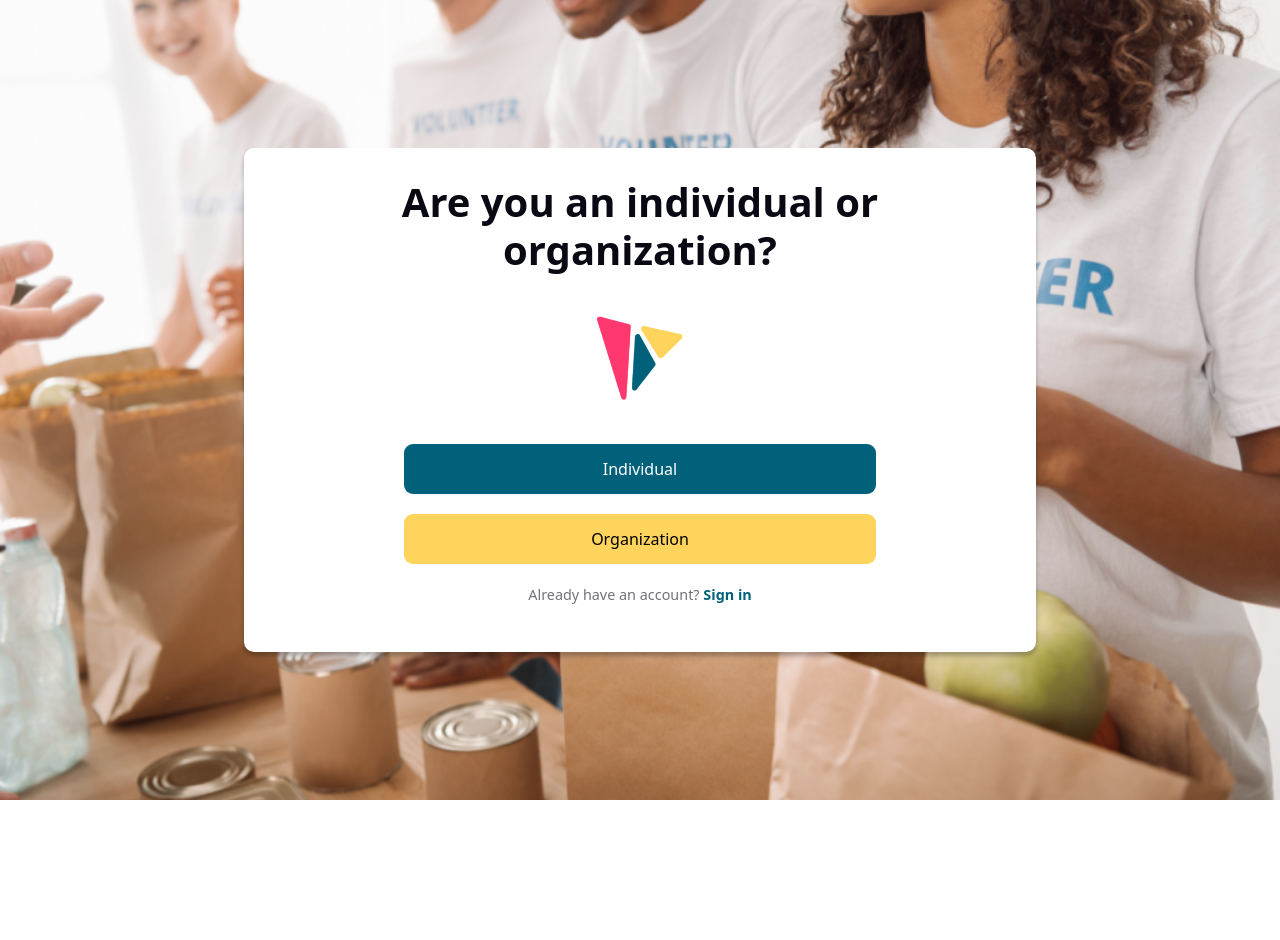
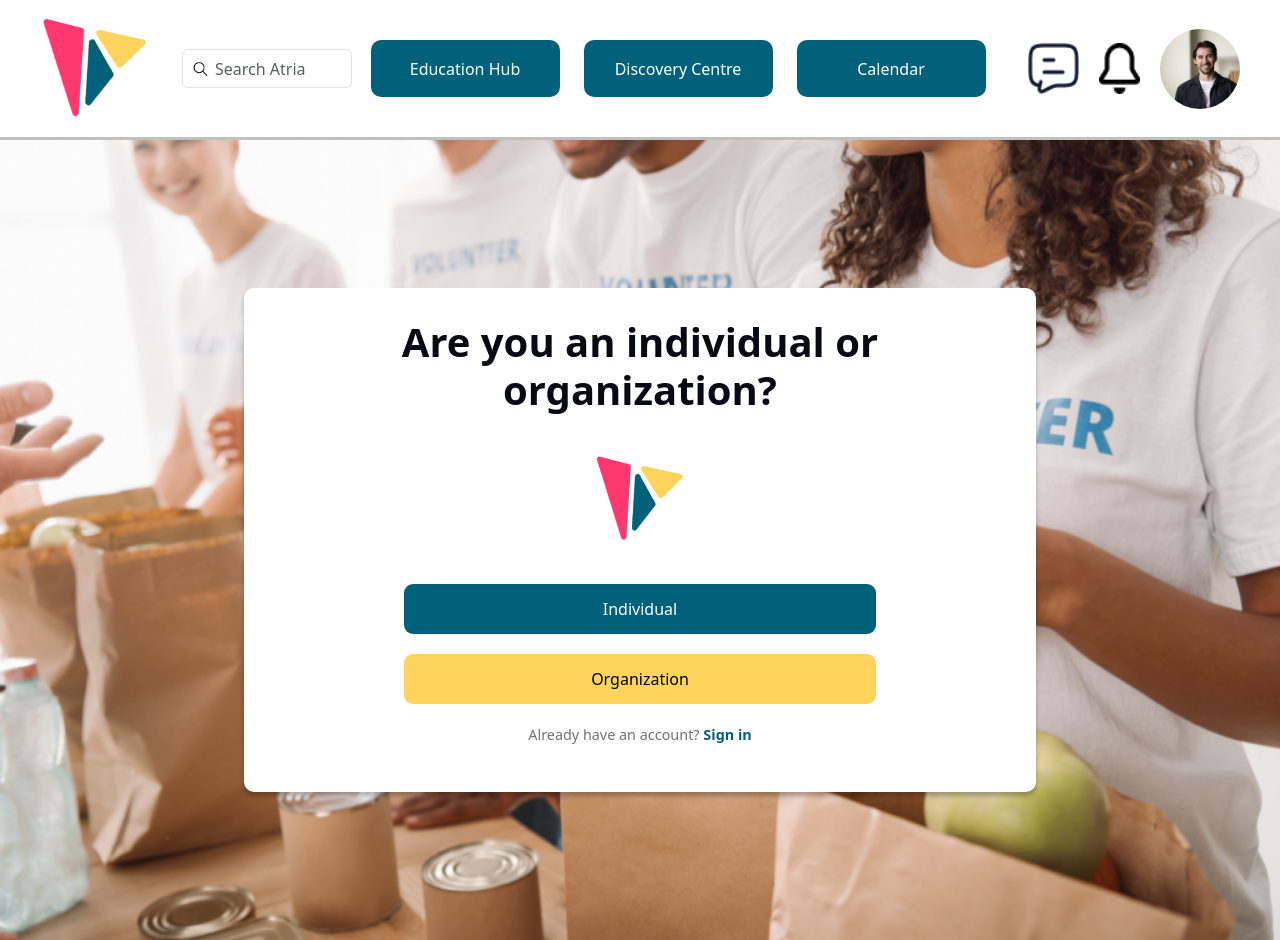
Before and after one commit to AtriaCoop/townhall-frontend, a Next.js app: page / in a window 1280 px wide. Before the commit the page ends 800 px from the top, so only its background shows below. Built offline with nearby package versions, Linux system fonts and the light colour scheme.

Commit message:
navigation tab 2nd draft

```diff
--- a/src/components/navigation/navigation.jsx
+++ b/src/components/navigation/navigation.jsx
@@ -15,50 +15,69 @@ export default function Navigation() {
         {/* Logo */}
         <img src="/assets/logo.png" alt="Atria Logo" className={styles.logo} />
 
+        {/* DESKTOP */}
+
         {/* Search bar (Desktop Only) */}
-        <form className="d-none d-lg-flex align-items-center position-relative" style={{ maxWidth: '200px', minWidth: '200px', flex: '1', marginLeft: '2rem' }}>
+        <form className={`d-none d-lg-flex align-items-center position-relative ${styles.searchBar}`}>
           <input
             type="text"
             className={`form-control ${styles.searchInput}`}
             placeholder="Search Atria"
             aria-label="Search"
-            style={{ paddingLeft: '2.5rem' }}
           />
           <img
             src="/assets/search.png"
             alt="Search Icon"
-            className="position-absolute"
-            style={{
-              left: '10px',
-              top: '50%',
-              transform: 'translateY(-50%)',
-              width: '16px',
-              height: '16px',
-              pointerEvents: 'none',
-            }}
+            className={styles.magnifyGlass}
           />
         </form>
 
-        {/* Desktop Navigation Items */}
+        {/* Desktop Navigation (Desktop Only) */}
         <div className="d-none d-lg-flex justify-content-center flex-grow-1">
           <ul className="navbar-nav gap-4">
-            <li className="nav-item">
-              <Link href="/education-hub" className="nav-link" style={{ backgroundColor: '#01617B', color: '#FFF', padding: '10px 25px', borderRadius: '5px' }}>
+            <li className={styles.navItem}>
+              <Link className={styles.navLink} href="/education-hub">
                 Education Hub
               </Link>
             </li>
-            <li className="nav-item">
-              <Link href="/discovery-centre" className="nav-link" style={{ backgroundColor: '#01617B', color: '#FFF', padding: '10px 25px', borderRadius: '5px' }}>
+            <li className={styles.navItem}>
+              <Link className={styles.navLink} href="/discovery-centre">
                 Discovery Centre
               </Link>
             </li>
-            <li className="nav-item">
-              <Link href="/calendar" className="nav-link" style={{ backgroundColor: '#01617B', color: '#FFF', padding: '10px 25px', borderRadius: '5px' }}>
+            <li className={styles.navItem}>
+              <Link className={styles.navLink} href="/calendar">
                 Calendar
               </Link>
             </li>
           </ul>
         </div>
+
+          {/* Right-side icons (Desktop Only) */}
+          <div className="d-none d-lg-flex align-items-center ms-4">
+          <img
+            src="/assets/chat.png"
+            alt="Messages"
+            className={styles.rightSideChatIcon}
+          />
+          <img
+            src="/assets/notification.png"
+            alt="Notifications"
+            className={styles.rightSideNotiIcon}
+          />
+          <img
+            src="/assets/profilePhoto.png"
+            alt="Profile"
+            className={styles.rightSideProfileIcon}
+          />
+        </div>
+
+
+
+
+
+
+        {/* MOBILE */}
 
         {/* Mobile Burger Menu */}
         <button
@@ -77,31 +96,22 @@ export default function Navigation() {
           className={`${styles.navbarCollapse} ${isOpen ? styles.show : ''}`}
           id="navbarNav"
         >
-          {/* Search Bar */}
+          {/* Search Bar (Mobile Only) */}
           <form className="d-flex align-items-center position-relative mb-3 px-3 mt-2">
             <input
               type="text"
               className={`form-control ${styles.searchInput}`}
               placeholder="Search Atria"
               aria-label="Search"
-              style={{ paddingLeft: '2.5rem' }}
             />
             <img
               src="/assets/search.png"
               alt="Search Icon"
-              className="position-absolute"
-              style={{
-                left: '25px',
-                top: '50%',
-                transform: 'translateY(-50%)',
-                width: '16px',
-                height: '16px',
-                pointerEvents: 'none',
-              }}
+              className={styles.magnifyGlassMobile}
             />
           </form>
 
-          {/* Navigation Links */}
+          {/* Navigation Links (Mobile Only) */}
           <ul className="navbar-nav text-center mb-3">
             <li className="nav-item">
               <Link href="/education-hub" className="nav-link" onClick={() => setIsOpen(false)}>Education Hub</Link>
@@ -114,43 +124,24 @@ export default function Navigation() {
             </li>
           </ul>
 
-          {/* Right-Side Icons */}
-          <div className="d-flex justify-content-center gap-3 mb-3">
+          {/* Right-Side Icons (Mobile Only) */}
+          <div className="d-flex justify-content-center gap-3 mb-3 align-items-center">
             <img
               src="/assets/chat.png"
               alt="Messages"
-              style={{ width: '30px', height: '30px' }}
+              className={styles.rightSideIconMobile}
             />
             <img
               src="/assets/notification.png"
               alt="Notifications"
-              style={{ width: '30px', height: '30px' }}
+              className={styles.rightSideIconMobile}
             />
             <img
-              src="/assets/profilePicture.png"
+              src="/assets/profilePhoto.png"
               alt="Profile"
-              style={{ width: '30px', height: '30px', borderRadius: '50%' }}
+              className={styles.rightSideIconProfileMobile}
             />
           </div>
-        </div>
-
-        {/* Right-side icons (Desktop Only) */}
-        <div className="d-none d-lg-flex align-items-center ms-4">
-          <img
-            src="/assets/chat.png"
-            alt="Messages"
-            style={{ width: '30px', height: '30px', marginRight: '20px' }}
-          />
-          <img
-            src="/assets/notification.png"
-            alt="Notifications"
-            style={{ width: '30px', height: '30px', marginRight: '20px' }}
-          />
-          <img
-            src="/assets/profilePicture.png"
-            alt="Profile"
-            style={{ width: '40px', height: '40px', borderRadius: '50%' }}
-          />
         </div>
       </div>
     </nav>
--- a/src/pages/index.jsx
+++ b/src/pages/index.jsx
@@ -4,6 +4,7 @@ import Navigation from '@/components/navigation/navigation';
 export default function Home() {
   return (
     <div className="home">
+      <Navigation />
       <Loading />
     </div>
   );
--- a/src/styles/navigation.module.scss
+++ b/src/styles/navigation.module.scss
@@ -1,10 +1,56 @@
 .navigation {
   padding: 1rem;
   border-bottom: solid silver;
+}
 
-  img {
-    height: 14vh;
-  }
+.logo {
+  width: 110px;
+  height: 105px;
+}
+
+.searchBar {
+  margin-left: 2rem;
+}
+
+.searchInput {
+  width: 170px;
+  height: 39px;
+  padding-left: 2rem;
+}
+
+.magnifyGlass {
+  position: absolute;
+  left: 10px;
+  top: 50%;
+  transform: translateY(-50%);
+  width: 17px;
+  height: 17px;
+}
+
+.magnifyGlassMobile {
+  position: absolute;
+  left: 25px;
+  top: 50%;
+  transform: translateY(-50%);
+  width: 16px;
+  height: 16px;
+  pointer-events: none;
+}
+
+.navItem {
+  color: white;
+  width: 189px;
+  height: 57px;
+  background-color: #01617B;
+  display: flex;
+  justify-content: center;
+  align-items: center;
+  border-radius: 10px;
+}
+
+.navLink {
+  color: white;
+  text-decoration: none;
 }
 
 .navbarCollapse {
@@ -30,3 +76,34 @@
   visibility: visible; // Makes the menu visible when open
   transform: translateY(0); // Smooth slide effect
 }
+
+.rightSideChatIcon {
+  width: 51px;
+  height: 51px;
+  margin-right: 20px;
+}
+
+.rightSideNotiIcon {
+  width: 41px;
+  height: 51px;
+  margin-right: 20px;
+}
+
+.rightSideProfileIcon {
+  width: 80px;
+  height: 80px;
+  border-radius: 50%;
+  object-fit: cover;
+}
+
+.rightSideIconMobile {
+  width: 30px;
+  height: 30px;
+}
+
+.rightSideIconProfileMobile {
+  width: 40px;
+  height: 40px;
+  border-radius: 50%;
+  object-fit: cover;
+}
```
Also changed, not shown: public/assets/profilePhoto.png (added).
